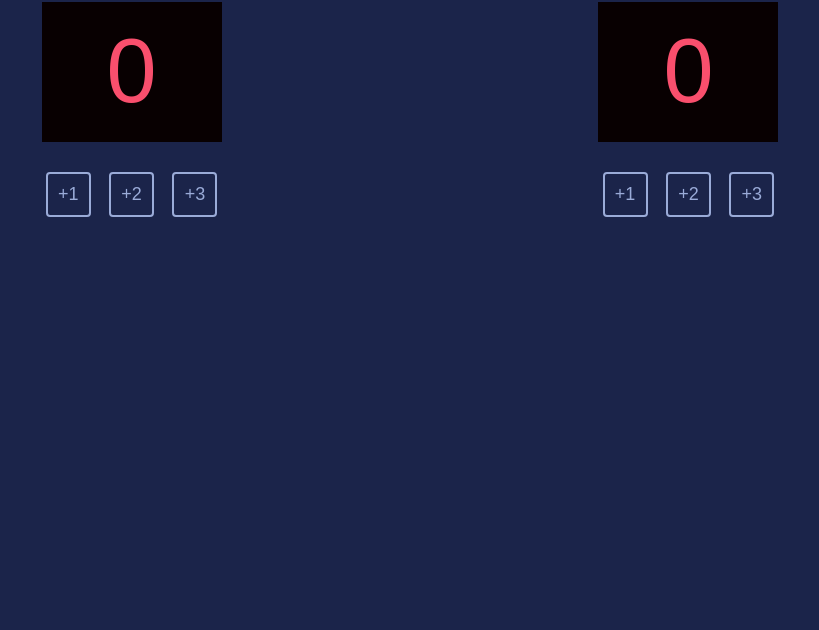
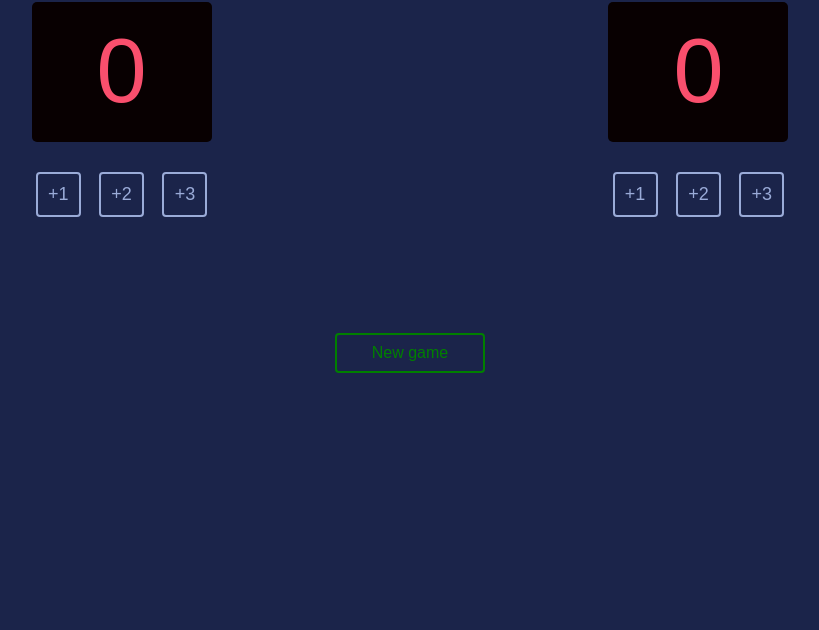
Before and after one commit to aliyasyeddd/Baseketball-scoreboard, a plain HTML site: page index.html in a window 1280 px wide. Shown: the part 170-800 px from the top of the page, without its empty margins (230-1049 px from the left). Drawn offline with Linux system fonts and the light colour scheme.

Commit message:
new game btn

```diff
--- a/index.css
+++ b/index.css
@@ -4,10 +4,13 @@ body {
   background-color: #1b244a;
 }
 
+
 .container {
   display: flex;
   justify-content: space-around;
   padding: 5.2rem;
+  margin: auto 0;
+  gap: 40px;
 }
 
 h2 {
@@ -28,6 +31,7 @@ h2 {
   width: 180px;
   height: 140px;
   background-color: #080001;
+  border-radius: 5px;
 }
 
 h3 {
@@ -62,3 +66,20 @@ h3 {
   font-size: 18px;
   cursor: pointer;
 }
+
+.button-container {
+  display: flex;
+  justify-content: center;
+  margin-top: 2rem;
+}
+
+.new-game-btn {
+  cursor: pointer;
+  width: 150px;
+  height: 40px;
+  border: 2px solid green;
+  background-color: #1b244a;
+  color: green;
+  border-radius: 4px;
+  font-size: 16px;
+}
--- a/index.html
+++ b/index.html
@@ -26,7 +26,7 @@
           <button class="btn3" id="home-score-btn-3">+3</button>
         </div>
       </div>
-      <div>
+      <div class="guest-score-board">
         <h2>GUEST</h2>
         <div id="screen">
           <h3 id="guest-score">0</h3>
@@ -38,6 +38,9 @@
         </div>
       </div>
     </div>
+    <div class="button-container">
+      <button class="new-game-btn" onclick="resetGame()">New game</button>
+    </div>
     <script src="index.js"></script>
   </body>
 </html>
--- a/index.js
+++ b/index.js
@@ -49,3 +49,11 @@ function increaseGuestScoreThree ()  {
 guestScoreBtnOne.addEventListener("click", increaseGuestScoreOne)
 guestScoreBtnTwo.addEventListener("click", increaseGuestScoreTwo)
 guestScoreBtnThree.addEventListener("click", increaseGuestScoreThree)
+
+
+function resetGame() {
+    homeScore = 0
+    guestScore = 0
+    homeStoreEl.textContent = homeScore
+    guestStoreEl.textContent = guestScore
+}
```
